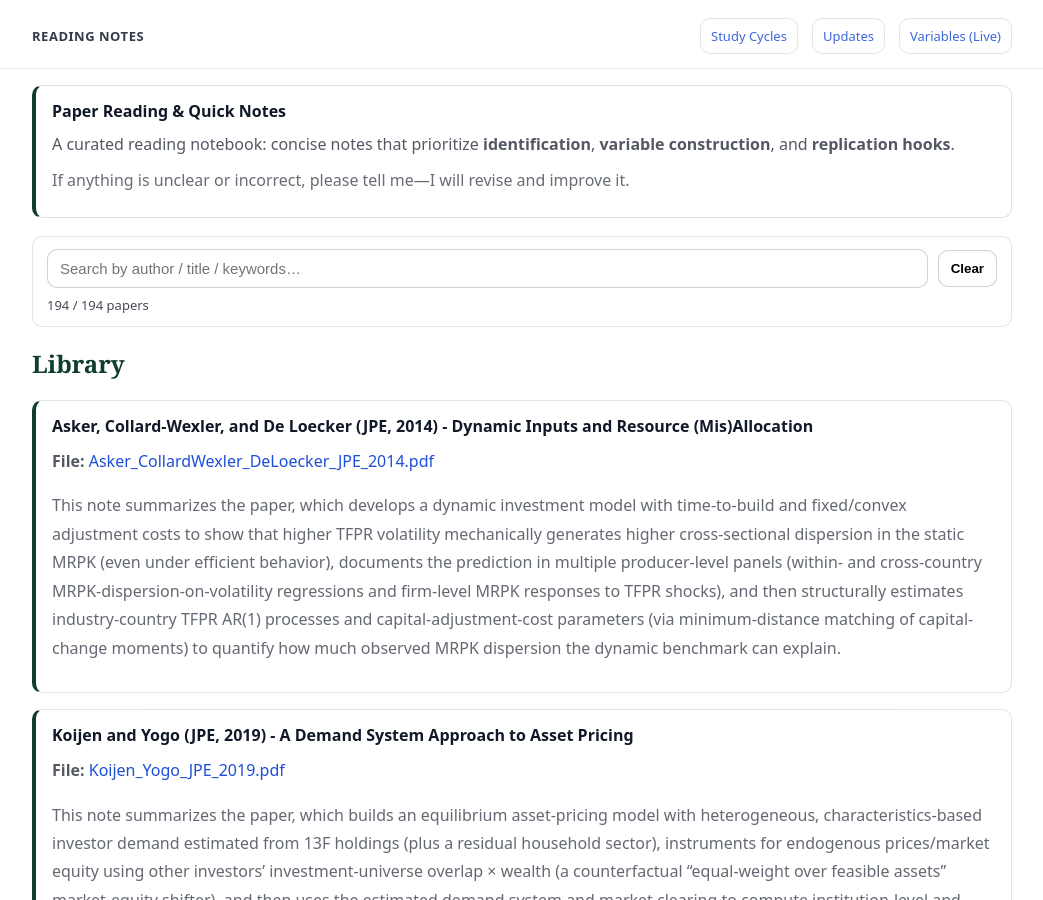
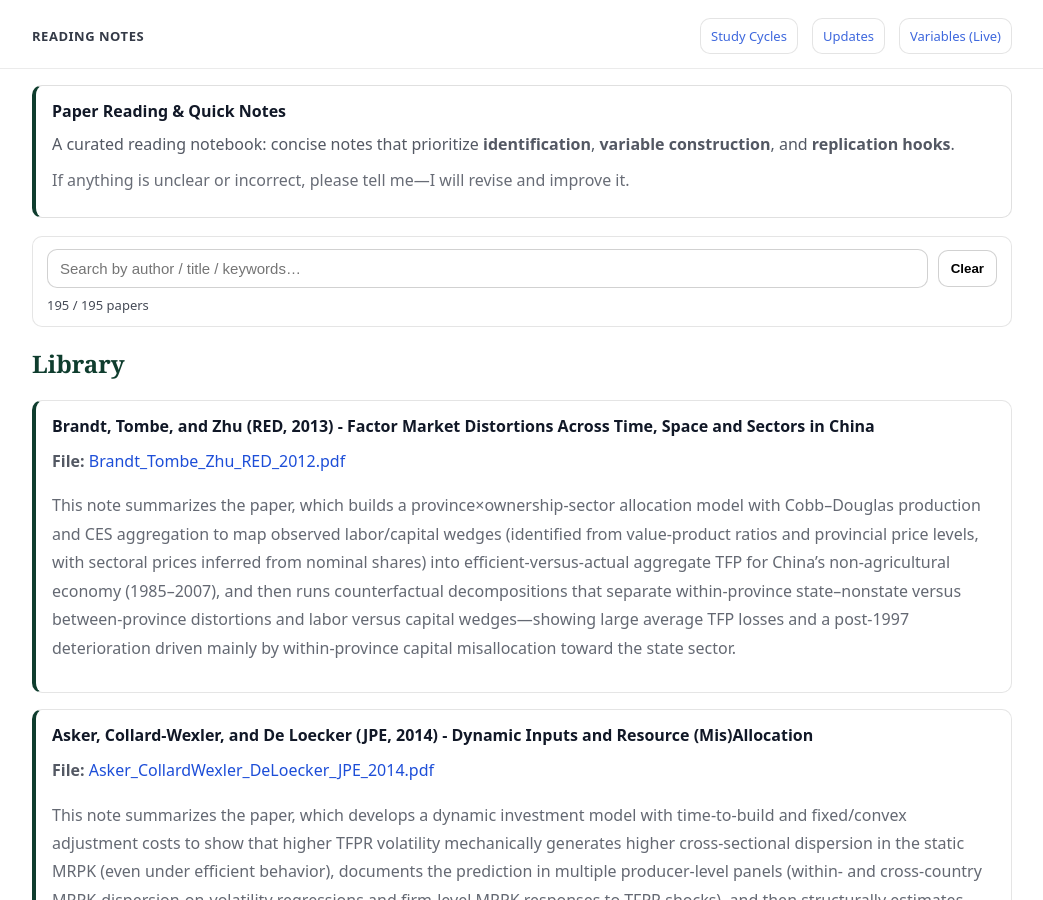
Before and after one commit to yaxinzn/study-archive, a Jekyll site: the page built from reading/index.md, in a window 1280 px wide and 900 px high. Shown: the whole window, without its empty margins (118-1161 px from the left). Built offline with Jekyll 4.4.1, drawn with Linux system fonts in a browser that asks for light colours.

Commit message:
Reading: add/update Brandt_Tombe_Zhu_RED_2012.pdf

```diff
--- a/_data/reading.yml
+++ b/_data/reading.yml
@@ -1,3 +1,7 @@
+- title: "Brandt, Tombe, and Zhu (RED, 2013) - Factor Market Distortions Across Time, Space and Sectors in China"
+  file: "Brandt_Tombe_Zhu_RED_2012.pdf"
+  desc: "This note summarizes the paper, which builds a province×ownership-sector allocation model with Cobb–Douglas production and CES aggregation to map observed labor/capital wedges (identified from value-product ratios and provincial price levels, with sectoral prices inferred from nominal shares) into efficient-versus-actual aggregate TFP for China’s non-agricultural economy (1985–2007), and then runs counterfactual decompositions that separate within-province state–nonstate versus between-province distortions and labor versus capital wedges—showing large average TFP losses and a post-1997 deterioration driven mainly by within-province capital misallocation toward the state sector."
+
 - title: "Asker, Collard-Wexler, and De Loecker (JPE, 2014) - Dynamic Inputs and Resource (Mis)Allocation"
   file: "Asker_CollardWexler_DeLoecker_JPE_2014.pdf"
   desc: "This note summarizes the paper, which develops a dynamic investment model with time-to-build and fixed/convex adjustment costs to show that higher TFPR volatility mechanically generates higher cross-sectional dispersion in the static MRPK (even under efficient behavior), documents the prediction in multiple producer-level panels (within- and cross-country MRPK-dispersion-on-volatility regressions and firm-level MRPK responses to TFPR shocks), and then structurally estimates industry-country TFPR AR(1) processes and capital-adjustment-cost parameters (via minimum-distance matching of capital-change moments) to quantify how much observed MRPK dispersion the dynamic benchmark can explain."
```
Also changed, not shown: 1 other file.
